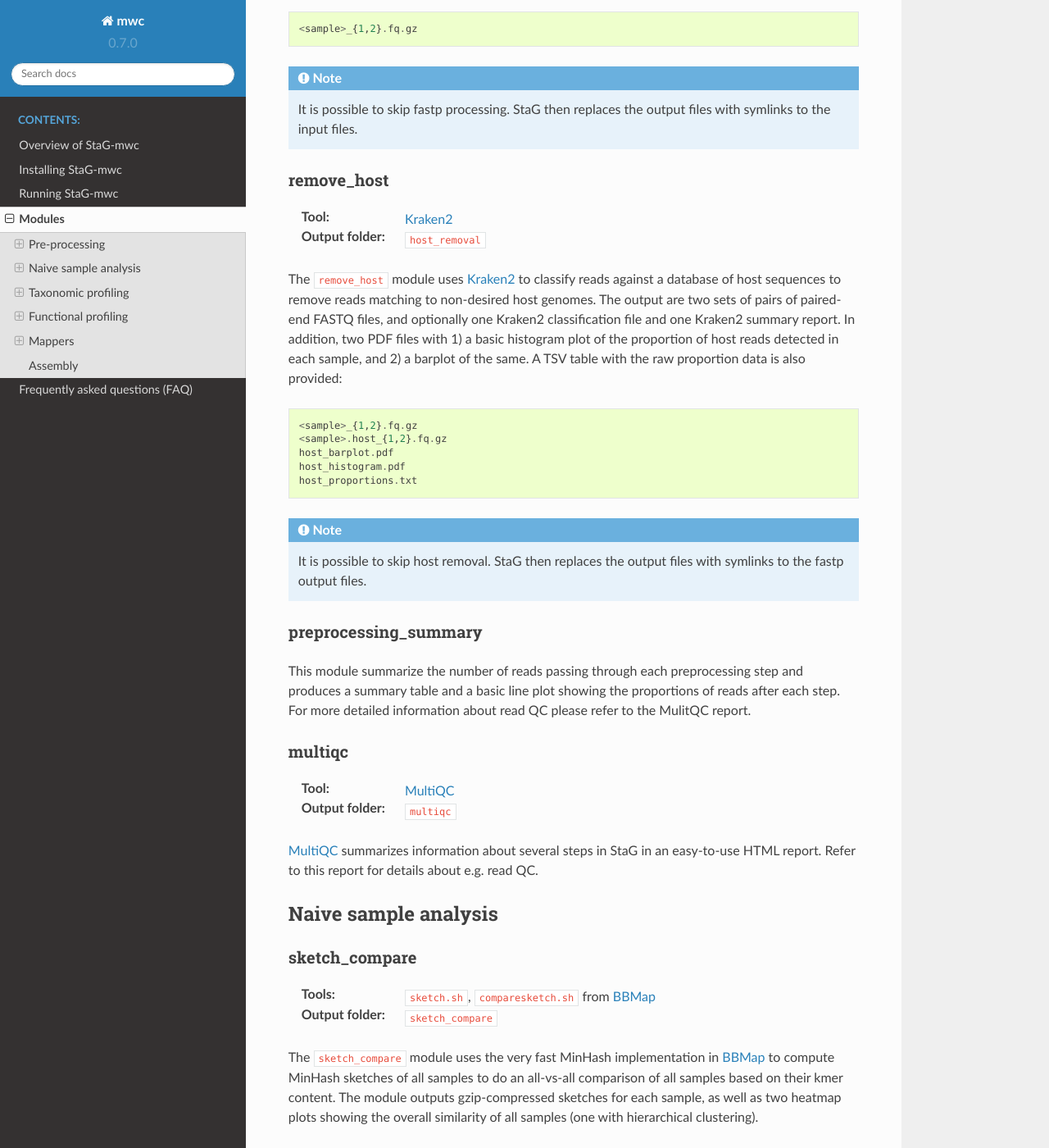
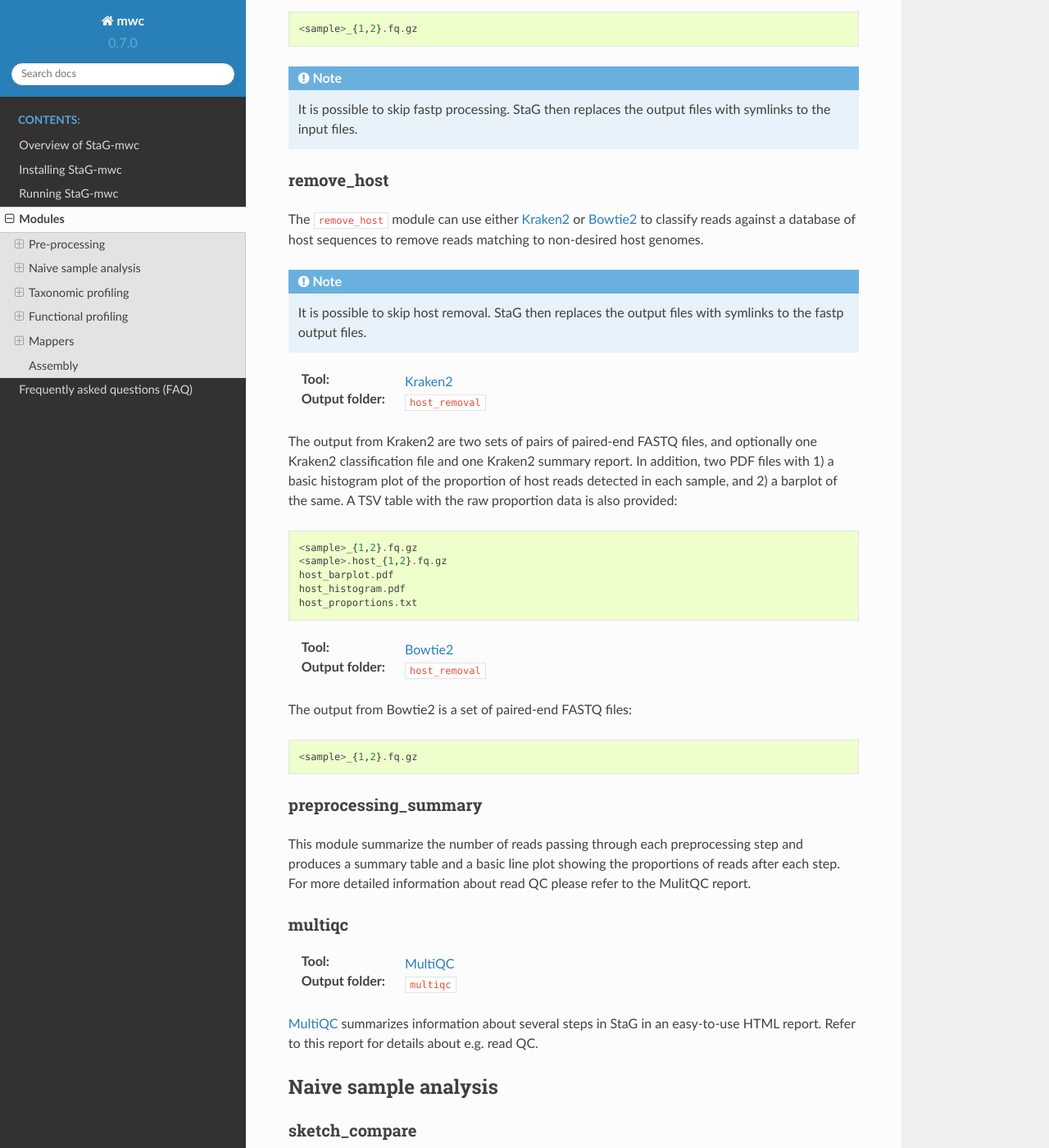
Before and after one commit to ctmrbio/stag-mwc, a Sphinx documentation site: the page built from docs/source/modules.rst, in a window 1280 px wide and 1400 px high, scrolled down 662 px. Shown: the whole window at 82% size. Built offline with Sphinx 7.4.7 and the Read the Docs theme 2.0.0, drawn with Linux system fonts in a browser that asks for light colours.

```diff
--- a/docs/source/modules.rst
+++ b/docs/source/modules.rst
@@ -1,5 +1,6 @@
 .. _BBCountUnique: https://jgi.doe.gov/data-and-tools/bbtools/bb-tools-user-guide/calcuniqueness-guide/
 .. _FastP:  https://github.com/OpenGene/fastp
+.. _Bowtie2: https://bowtie-bio.sourceforge.net/bowtie2/index.shtml
 .. _BBMap: https://sourceforge.net/projects/bbmap/
 .. _FastQC: https://www.bioinformatics.babraham.ac.uk/projects/fastqc/
 .. _Kaiju: http://kaiju.binf.ku.dk/
@@ -21,8 +22,8 @@ Modules
 |full_name| is a workflow framework that connects several other tools. The
 basic assumption is that all analyses start with a quality control of the
 sequencing reads (using `FastP`_), followed by host sequence removal (using
-`Kraken2`_). This section of the documentation aims to describe useful details
-about the separate tools that are used in |full_name|.
+`Kraken2`_ or `Bowtie2`_). This section of the documentation aims to describe
+useful details about the separate tools that are used in |full_name|.
 
 The following subsections describe the function of each module included in
 |full_name|.  Each tool produces output in a separate subfolder inside the
@@ -52,16 +53,24 @@ reads are output into ``fastp``. Output filenames are::
 
 remove_host
 --------------
+The ``remove_host`` module can use either `Kraken2`_ or `Bowtie2`_ to classify
+reads against a database of host sequences to remove reads matching to
+non-desired host genomes.
+
+.. note::
+
+    It is possible to skip host removal. StaG then replaces the output files
+    with symlinks to the fastp output files.
+
+
 :Tool: `Kraken2`_
 :Output folder: ``host_removal``
 
-The ``remove_host`` module uses `Kraken2`_ to classify reads against a database
-of host sequences to remove reads matching to non-desired host genomes. The
-output are two sets of pairs of paired-end FASTQ files, and optionally one
-Kraken2 classification file and one Kraken2 summary report.  In addition, two
-PDF files with 1) a basic histogram plot of the proportion of host reads
-detected in each sample, and 2) a barplot of the same. A TSV table with the raw
-proportion data is also provided::
+The output from Kraken2 are two sets of pairs of paired-end FASTQ files, and
+optionally one Kraken2 classification file and one Kraken2 summary report.  In
+addition, two PDF files with 1) a basic histogram plot of the proportion of
+host reads detected in each sample, and 2) a barplot of the same. A TSV table
+with the raw proportion data is also provided::
 
     <sample>_{1,2}.fq.gz
     <sample>.host_{1,2}.fq.gz
@@ -69,10 +78,14 @@ proportion data is also provided::
     host_histogram.pdf
     host_proportions.txt
 
-.. note::
 
-    It is possible to skip host removal. StaG then replaces the output files
-    with symlinks to the fastp output files.
+:Tool: `Bowtie2`_
+:Output folder: ``host_removal``
+
+The output from Bowtie2 is a set of paired-end FASTQ files::
+
+    <sample>_{1,2}.fq.gz
+
 
 
 preprocessing_summary
```
Also changed, not shown: CHANGELOG.md (+1 -0 lines).
